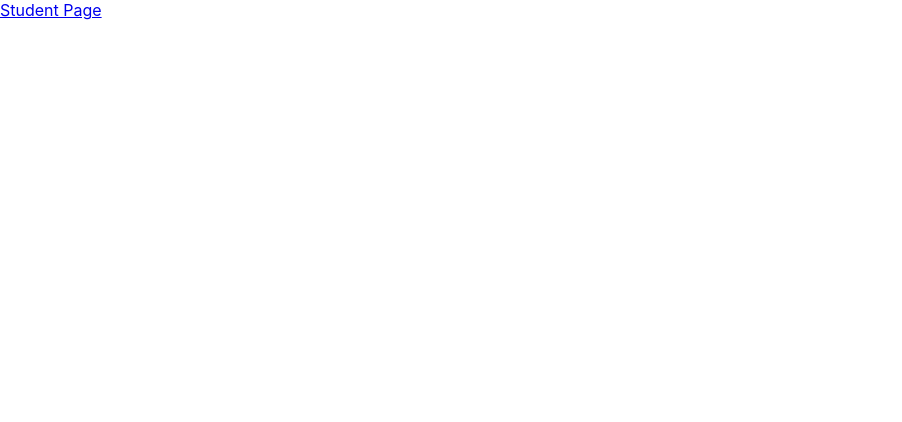
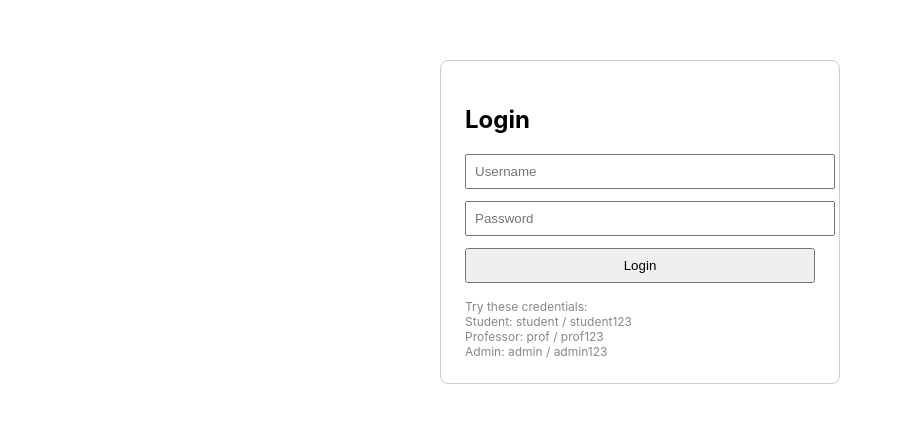
Before and after one commit to LoganHaberman/SVC-Senior-Project-2025-2026, a React (Create React App) app in the folder clpdashboardapplication/: page / in a window 1280 px wide. Before the commit this address had no page. Shown: the top 422 px of the page, without its empty margins (0-902 px from the left). Built offline with nearby package versions, Linux system fonts and the light colour scheme.

Commit message:
Made a basic login real quick that navigates to different pages when submitting.

```diff
--- a/clpdashboardapplication/src/App.js
+++ /dev/null
@@ -1,18 +0,0 @@
-import React from 'react'
-import { BrowserRouter as Router, Routes, Route, Link } from 'react-router-dom'
-import StudentPg from './Pages/StudentPg'
-
-function App(){
-    return(
-        <Router>
-            <nav>
-                <Link to="/studentdash">Student Page</Link>
-            </nav>
-            <Routes>
-                <Route path="/studentdash" element={<StudentPg />} />
-            </Routes>
-        </Router>
-    )
-}
-
-export default App
--- /dev/null
+++ b/clpdashboardapplication/src/App.tsx
@@ -0,0 +1,21 @@
+import React from 'react';
+import { BrowserRouter, Routes, Route } from 'react-router-dom';
+import LoginPg from './Login/LoginPg';
+import StudentPg from './Pages/StudentPg';
+import ProfPg from './Pages/ProfPg';
+import AdminPg from './Pages/AdminPg';
+
+function App() {
+    return (
+        <BrowserRouter>
+            <Routes>
+                <Route path="/" element={<LoginPg />} />
+                <Route path="/studentdash" element={<StudentPg />} />
+                <Route path="/professordash" element={<ProfPg />} />
+                <Route path="/admindash" element={<AdminPg />} />
+            </Routes>
+        </BrowserRouter>
+    );
+}
+
+export default App;
--- a/clpdashboardapplication/src/Login/LoginPg.tsx
+++ b/clpdashboardapplication/src/Login/LoginPg.tsx
@@ -0,0 +1,66 @@
+import React, { useState } from 'react';
+import { useNavigate } from 'react-router-dom';
+
+const mockUsers = [
+    { username: 'student', password: 'student123', role: 'student' },
+    { username: 'prof', password: 'prof123', role: 'professor' },
+    { username: 'admin', password: 'admin123', role: 'admin' }
+];
+
+const LoginPg: React.FC = () => {
+    const [username, setUsername] = useState('');
+    const [password, setPassword] = useState('');
+    const [error, setError] = useState('');
+    const navigate = useNavigate();
+
+    const loginSubmit = (e: React.FormEvent) => {
+        e.preventDefault();
+        const user = mockUsers.find(
+            (u) => u.username === username && u.password === password
+        );
+        if (user) {
+            if (user.role === 'student') navigate('/studentdash');
+            else if (user.role === 'professor') navigate('/professordash');
+            else if (user.role === 'admin') navigate('/admindash');
+        } else {
+            setError('Invalid credentials.');
+        }
+    };
+
+    return (
+        <div style={{ maxWidth: 350, margin: '60px auto', padding: 24, border: '1px solid #ccc', borderRadius: 8 }}>
+            <h2>Login</h2>
+            <form onSubmit={loginSubmit}>
+                <div style={{ marginBottom: 12 }}>
+                    <input
+                        type="text"
+                        placeholder="Username"
+                        value={username}
+                        onChange={(e) => setUsername(e.target.value)}
+                        style={{ width: '100%', padding: 8 }}
+                        required
+                    />
+                </div>
+                <div style={{ marginBottom: 12 }}>
+                    <input
+                        type="password"
+                        placeholder="Password"
+                        value={password}
+                        onChange={(e) => setPassword(e.target.value)}
+                        style={{ width: '100%', padding: 8 }}
+                        required
+                    />
+                </div>
+                {error && <div style={{ color: 'red', marginBottom: 12 }}>{error}</div>}
+                <button type="submit" style={{ width: '100%', padding: 8 }}>Login</button>
+            </form>
+            <div style={{ marginTop: 16, fontSize: 12, color: '#888' }}>
+                <div>Try these credentials:</div>
+                <div>Student: student / student123</div>
+                <div>Professor: prof / prof123</div>
+                <div>Admin: admin / admin123</div>
+            </div>
+        </div>
+    );
+};
+export default LoginPg;
--- a/clpdashboardapplication/src/Pages/AdminPg.tsx
+++ b/clpdashboardapplication/src/Pages/AdminPg.tsx
@@ -0,0 +1,12 @@
+import React from 'react'
+
+function AdminPg() {
+    return (
+        <div>
+            <h1>Admin CLP Dashboard</h1>
+            <p>Barebones admin clp dashboard. Not worried about looks right now. Just want some features present at least.</p>
+        </div>
+    )
+}
+
+export default AdminPg
--- a/clpdashboardapplication/src/Pages/ProfPg.tsx
+++ b/clpdashboardapplication/src/Pages/ProfPg.tsx
@@ -0,0 +1,12 @@
+import React from 'react'
+
+function ProfPg() {
+    return (
+        <div>
+            <h1>Professor CLP Dashboard</h1>
+            <p>Barebones professor clp dashboard. Not worried about looks right now. Just want some features present at least.</p>
+        </div>
+    )
+}
+
+export default ProfPg
```
Also changed, not shown: clpdashboardapplication/package.json (+8 -1 lines), clpdashboardapplication/tsconfig.json (added, +18 -0 lines), 1 other file (tests, documents, lock files or other folders).
